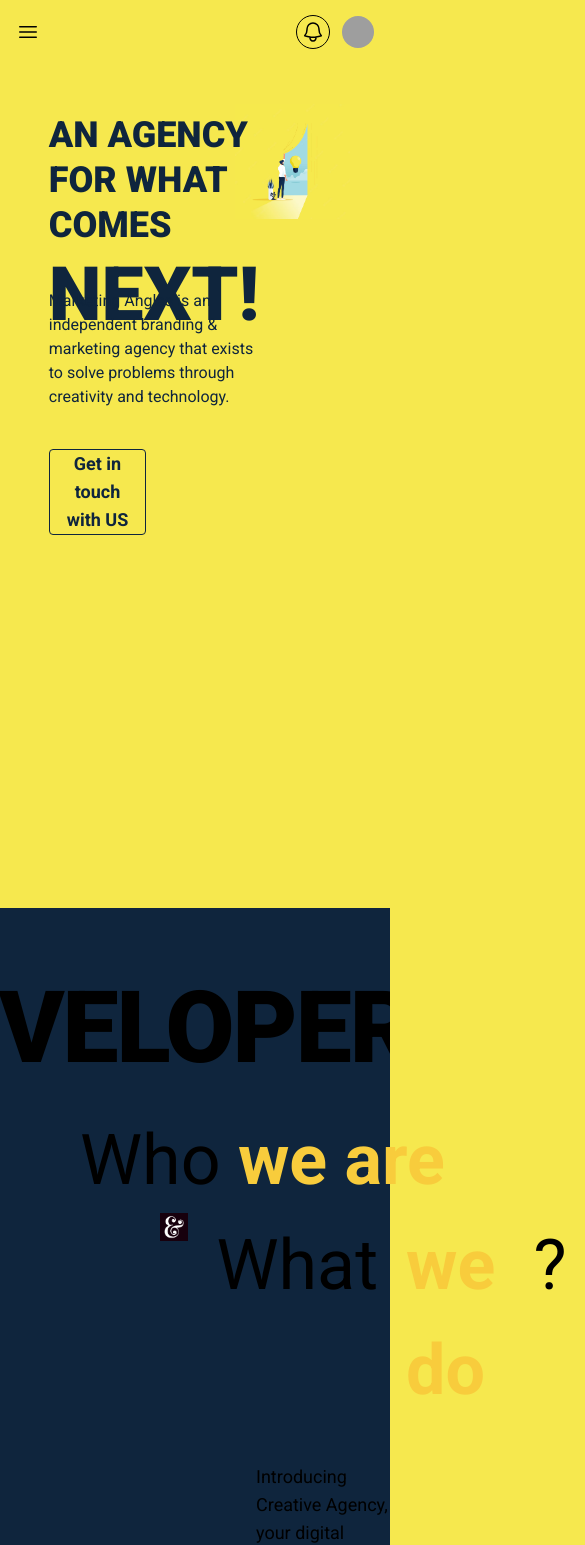
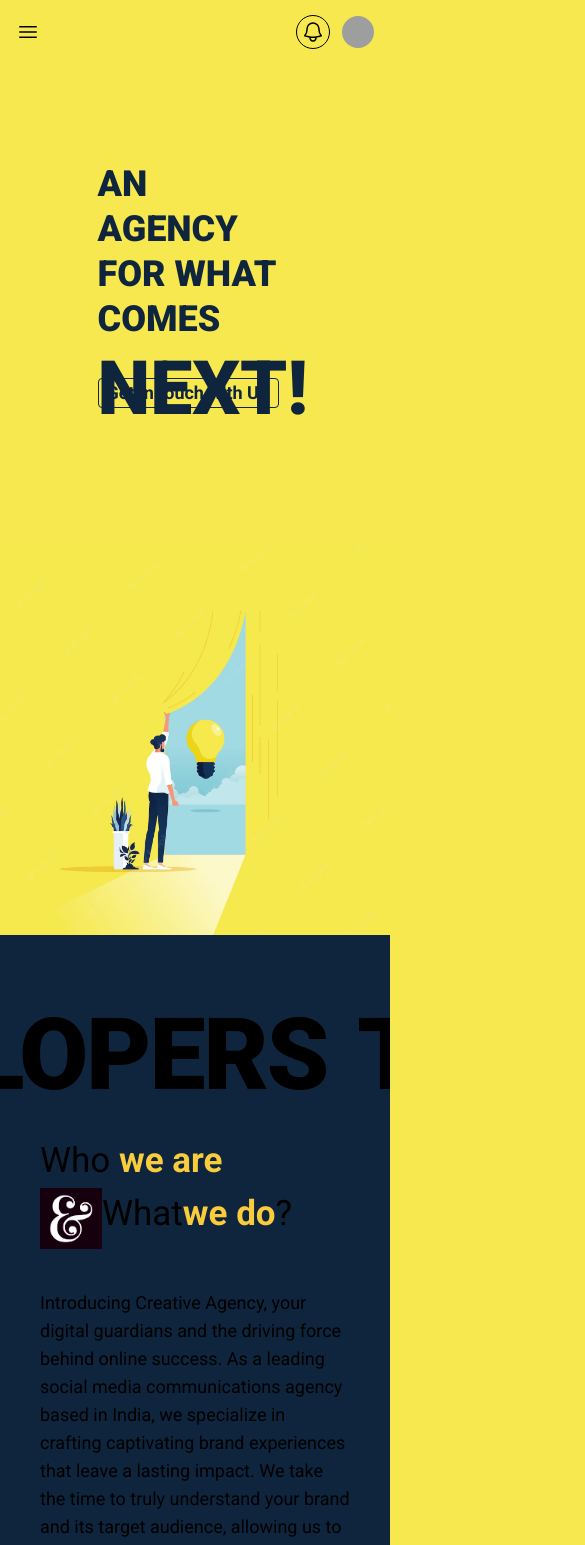
Before and after one commit to Kenkarate/ma, a Next.js app: page / in a window 390 px wide. Shown: the top 1545 px of the page, 585 px wide, since content can reach past the window. Built offline with nearby package versions, Linux system fonts and the light colour scheme; grey boxes are pictures that could not be loaded; a web font is replaced by a local one.

Commit message:
made responsive

```diff
--- a/components/Banner.js
+++ b/components/Banner.js
@@ -7,7 +7,7 @@ import { Reveal } from "./Reveal";
 
 function Banner() {
   return (
-    <div className="h-screen grid grid-cols-2 text-[#0F253D] select-none ">
+    <div className="lg:h-screen md:text-center grid lg:grid-cols-2 text-[#0F253D] select-none ">
       <div className="my-[25%] mx-[25%]">
         <Reveal>
           <h1 className="uppercase text-4xl font-extrabold h-20 leading-tight">
@@ -20,13 +20,13 @@ function Banner() {
           <br />
           <br />
 
-          <p className="">
+          <p className="hidden sm:block">
             Marketing Angles is an independent branding & marketing agency that
             exists to solve problems through creativity and technology.{" "}
           </p>
         </Reveal>
         <Reveal>
-          <button className="my-10 border rounded px-2 hover:text-black hover:border-black border-[#0F253D] hover:shadow-lg font-semibold text-lg ">
+          <button className="my-10  border rounded px-2 hover:text-black hover:border-black border-[#0F253D] hover:shadow-lg font-semibold text-lg ">
             Get in touch with US
           </button>
         </Reveal>
@@ -41,7 +41,7 @@ function Banner() {
         animate="visible"
         transition={{ duration: 0.5, delay: 0.15 }}
       >
-        <Image className="p-10 " src={bannerimage} />
+        <Image className="md:p-10 " src={bannerimage} />
       </motion.div>
     </div>
   );
--- a/components/Footer.js
+++ b/components/Footer.js
@@ -11,8 +11,8 @@ import { Space } from "antd";
 function Footer() {
   return (
     <div>
-      <div className="text-white grid grid-cols-2">
-        <div className=" bg-black relative flex flex-col px-44 py-10 ">
+      <div className="text-white grid lg:grid-cols-2">
+        <div className=" bg-black relative flex flex-col px-10 lg:px-44 py-10 ">
           <p className="text-4xl font-bold uppercase">
             Let's meet up for a coffee and talk
           </p>
@@ -24,7 +24,7 @@ function Footer() {
             lasting imprint on hearts and minds."
           </p>
         </div>
-        <div className="py-10 text-right px-44">
+        <div className="py-10 px-20 text-right lg:px-44">
           <p className="text-black text-2xl font-semibold  ">Head Office</p>
           <p className="text-secondary text-4xl font-bold  ">Aluva</p>
           <div className=" uppercase text-secondary font-semibold py-5">
--- a/components/Reveal.js
+++ b/components/Reveal.js
@@ -2,7 +2,7 @@
 import { motion, useAnimation, useInView } from "framer-motion";
 import { useEffect, useRef, useState } from "react";
 
-export const Reveal = ({ children, width = "fit-content", fromDirection }) => {
+export const Reveal = ({ children, width = "lg:fit-content", fromDirection }) => {
   const ref = useRef(null);
   const isInView = useInView(ref, { once: false });
   const [useDirection, setUseDirection] = useState();
--- a/components/sections/HomePage/OurApproach.js
+++ b/components/sections/HomePage/OurApproach.js
@@ -1,3 +1,4 @@
+"use client"
 import { Reveal } from "@/components/Reveal";
 import { motion, useInView } from "framer-motion";
 import React, { useRef } from "react";
--- a/components/sections/HomePage/OurMission.js
+++ b/components/sections/HomePage/OurMission.js
@@ -6,7 +6,7 @@ import { Reveal } from "@/components/Reveal";
 
 function OurMission() {
   return (
-    <div className="py-44 px-20 grid grid-cols-2 ">
+    <div className="py-44 px-20 grid lg:grid-cols-2 ">
       <div>
         <Reveal>
           <p className="text-[70px] text-white uppercase leading-[4rem]">
@@ -20,10 +20,10 @@ function OurMission() {
           <p className="text-secondary text-xl leading-7 py-5 pr-16 border-l-2 border-secondary pl-5">
             We are on a mission; a very challenging mission. <br /><br /> Yes, you got it
             right. We are on a mission to build a long term relationship with
-            you and serving you a perfect social media experience. <br /><br /> To make a
+            you and serving you a perfect social media experience. <br /><br /><span className="hidden md:block">To make a
             relationship last long, a strong connection is the key. Knowing each
             other, building a consistent approach, taking an in-depth look at
-            the scenario together is how we make it work.
+            the scenario together is how we make it work.</span>
           </p>
         </Reveal>
       </div>
--- a/components/sections/HomePage/WhoWeAre.js
+++ b/components/sections/HomePage/WhoWeAre.js
@@ -1,3 +1,4 @@
+"use client"
 import { ParallaxText } from "@/components/ParallaxText/ParallaxText";
 import React from "react";
 import Image from "next/image";
@@ -6,21 +7,21 @@ import { Reveal } from "@/components/Reveal";
 
 function WhoWeAre() {
   return (
-    <div className="bg-secondary py-20 w-[100vw]">
+    <div className="bg-secondary py-20 lg:w-[100vw]">
       <ParallaxText baseVelocity={5} number={5}>
         Thinkers Designers Stratergist Developers
       </ParallaxText>
       <Reveal>
-        <div className="py-10 px-20">
-          <p className="text-[70px] ">
+        <div className="py-10 lg:px-20 px-10">
+          <p className="lg:text-[70px] text-[35px]">
             Who <span className="font-bold text-primary">we are </span>
           </p>
-          <p className="text-[70px] pl-20 flex">
-            <Image className="w-[7%] h-[7%]" src={and} />
-            <span className="px-7">What</span>{" "}
+          <p className="lg:text-[70px] text-[35px] lg:pl-20 flex">
+            <Image className="lg:w-[7%] lg:h-[7%] w-[20%]" src={and} />
+            <span className="lg:px-7">What</span>{" "}
             <span className="font-bold text-primary">we do</span>?
           </p>
-          <div className="px-44 py-10  ">
+          <div className="lg:px-44 py-10  ">
             <p className="text-lg leadign-tight">
               Introducing Creative Agency, your digital guardians and the
               driving force behind online success. As a leading social media
@@ -28,7 +29,8 @@ function WhoWeAre() {
               captivating brand experiences that leave a lasting impact. We take
               the time to truly understand your brand and its target audience,
               allowing us to create compelling stories and engage your customers
-              on social media platforms. With Creative Agency by your side, we
+              on social media platforms.
+              </p> <p className="hidden md:block">With Creative Agency by your side, we
               bring value to your stakeholders while maintaining an authentic
               and personable approach. Our team combines data-driven insights,
               state-of-the-art technology, and a touch of inspiration to deliver
--- a/tailwind.config.js
+++ b/tailwind.config.js
@@ -6,6 +6,13 @@ module.exports = {
     "./app/**/*.{js,ts,jsx,tsx,mdx}",
   ],
   theme: {
+    screens: {
+      sm: '640px',
+      md: '768px',
+      lg: '1024px',
+      xl: '1280px',
+      '2xl': '1536px',
+    },
     extend: {
       backgroundImage: {
         "gradient-radial": "radial-gradient(var(--tw-gradient-stops))",
```
Also changed, not shown: components/sections/HomePage/OurPrinciples.js (+18 -17 lines), 1 other file (tests, documents, lock files or other folders).
